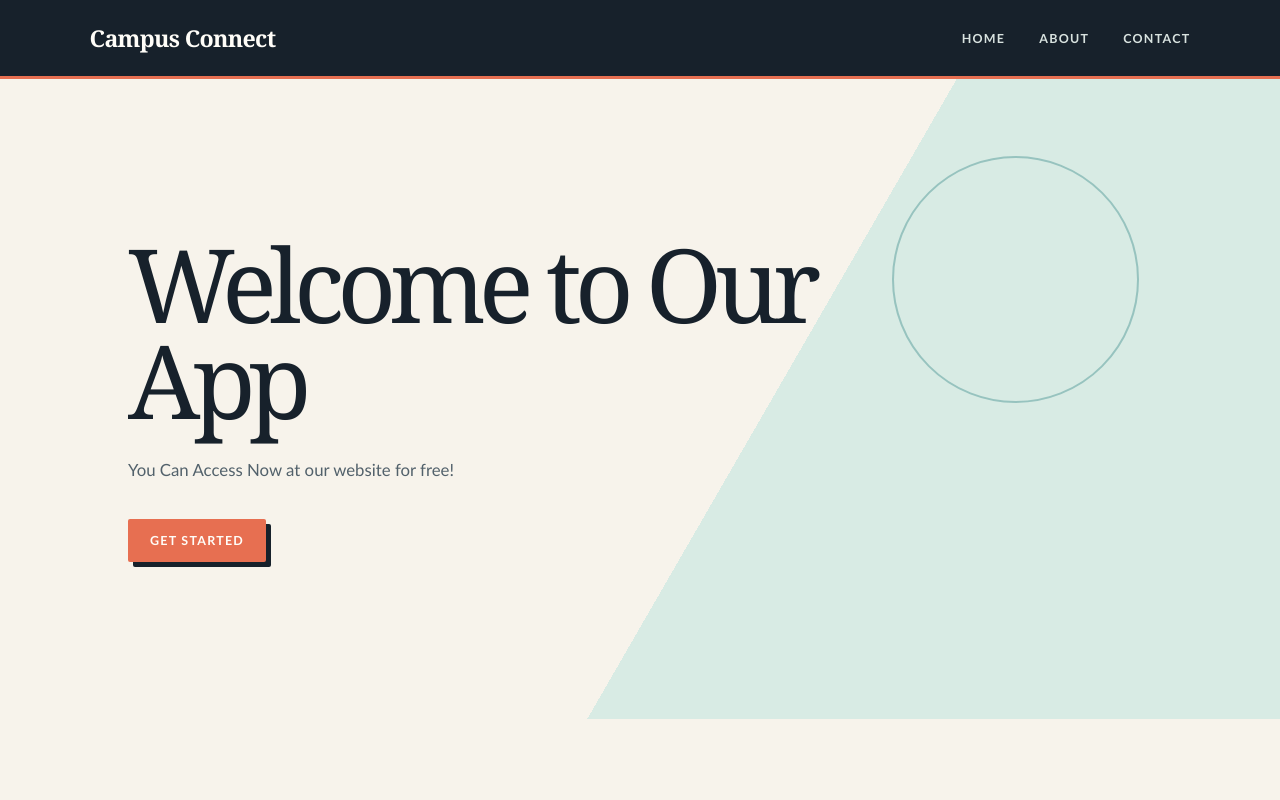
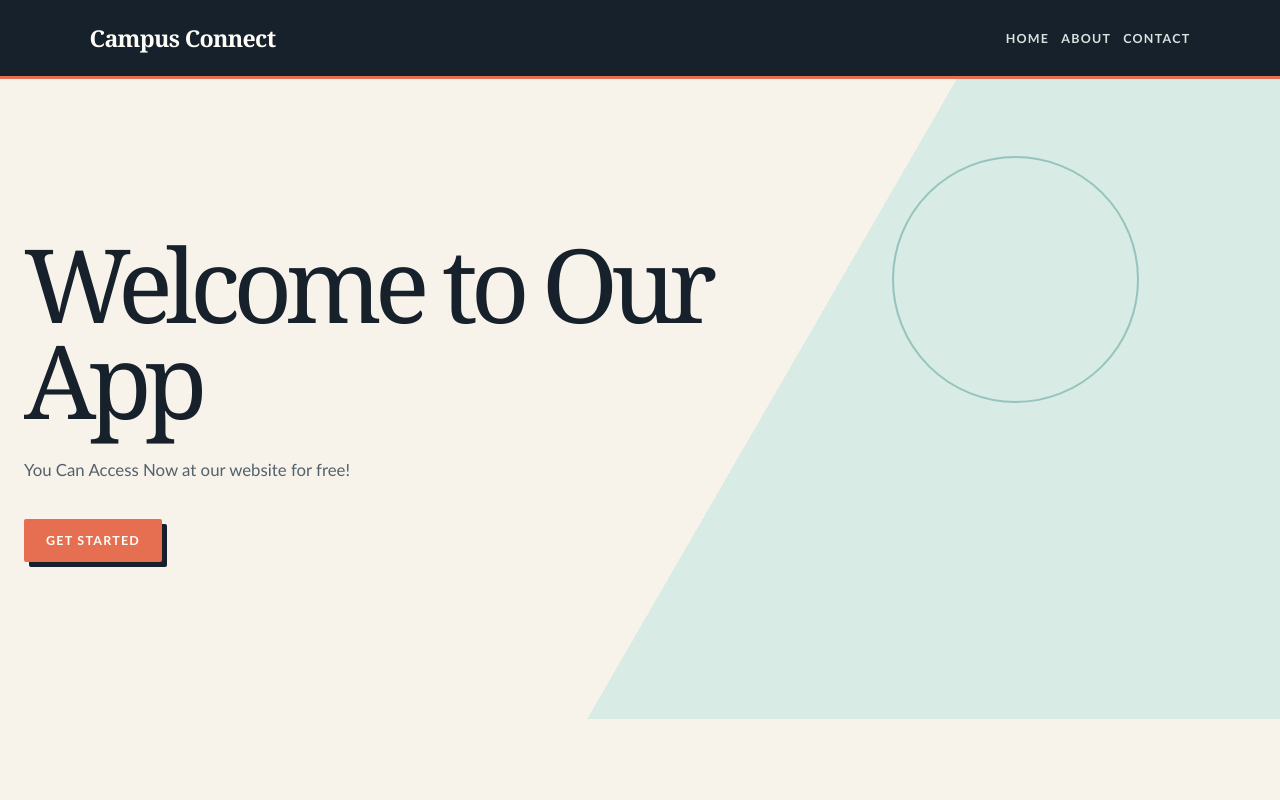
Before and after one commit to Hitesh2006403/MERN-Fullstack, a React (Vite) app: page / in a window 1280 px wide. Shown: the top 800 px of the page. Built offline with nearby package versions, Linux system fonts and the light colour scheme.

Commit message:
changed file

```diff
--- a/src/App.css
+++ b/src/App.css
@@ -316,3 +316,16 @@ body {
   letter-spacing: -0.03em;
   text-transform: capitalize;
 }
+@media (max-width: 760px) {
+  .navbar{
+    flex-direction: column;
+    gap: 16px;
+  }
+}
+.nav-links{
+  flex-wrap: wrap;
+  gap: 12px;
+}
+.hero{
+  padding: 72px 24px;
+}
```
